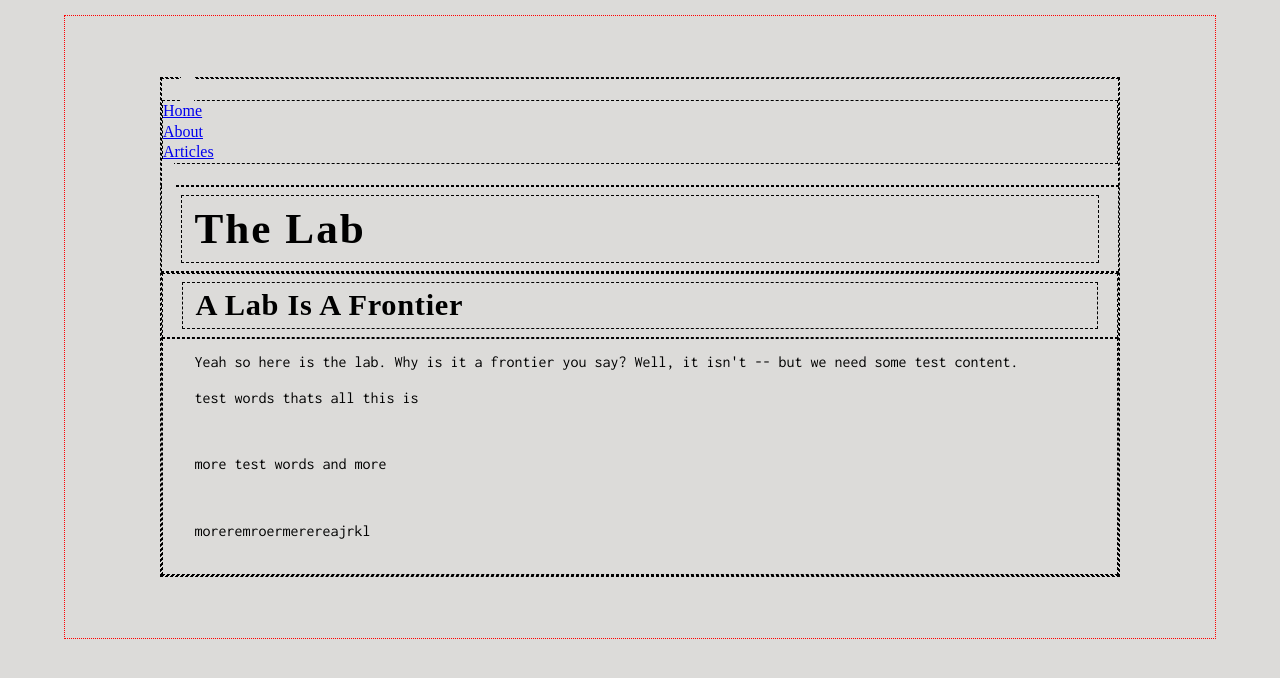
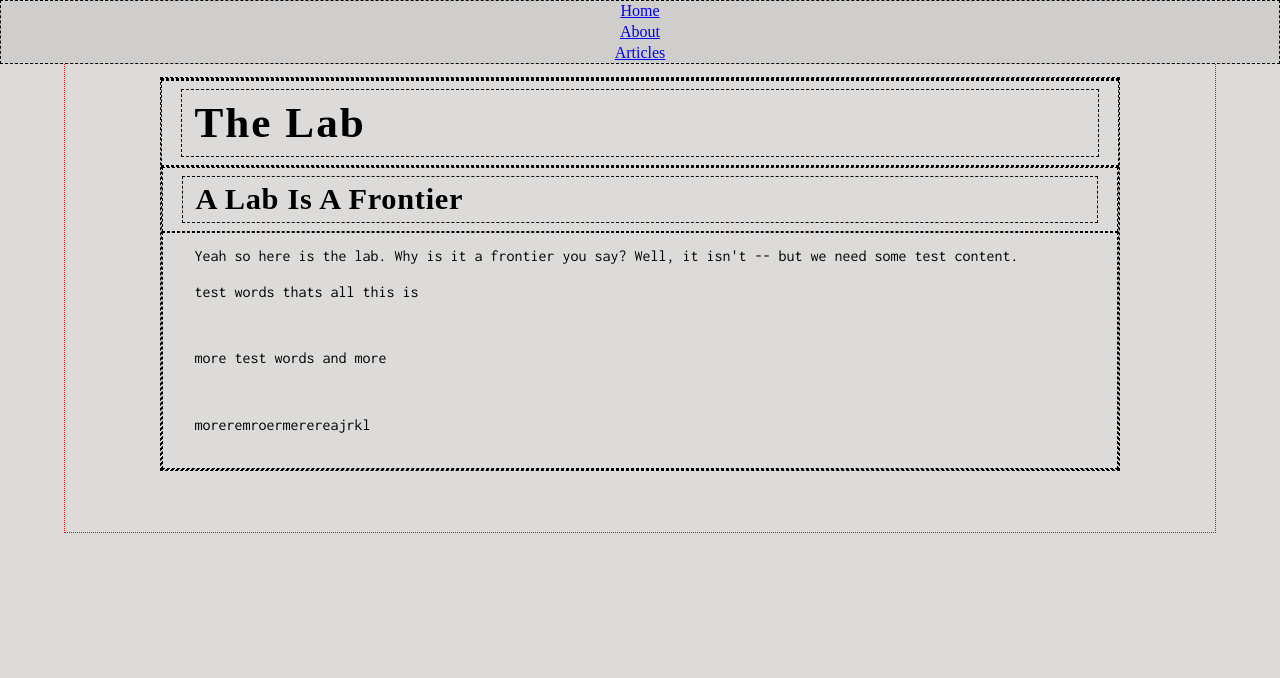
Before and after one commit to msawangwan/msawangwan.github.io, a Jekyll site: the page built from index.html, in a window 1280 px wide. Shown: the top 678 px of the page. Built offline with Jekyll 4.4.1, drawn with Linux system fonts in a browser that asks for light colours; some web fonts are replaced.

```diff
--- a/css/default-large.css
+++ b/css/default-large.css
@@ -9,11 +9,7 @@
     margin: 5% auto;
   }
 
-  .nav-container {
-    max-width: 95%;
-  }
-
-  .nav-persistant {
+  nav .nav-persistant {
     max-width: 100%;
     margin: 8px 2%;
     padding: 5px 1.3%;
```
